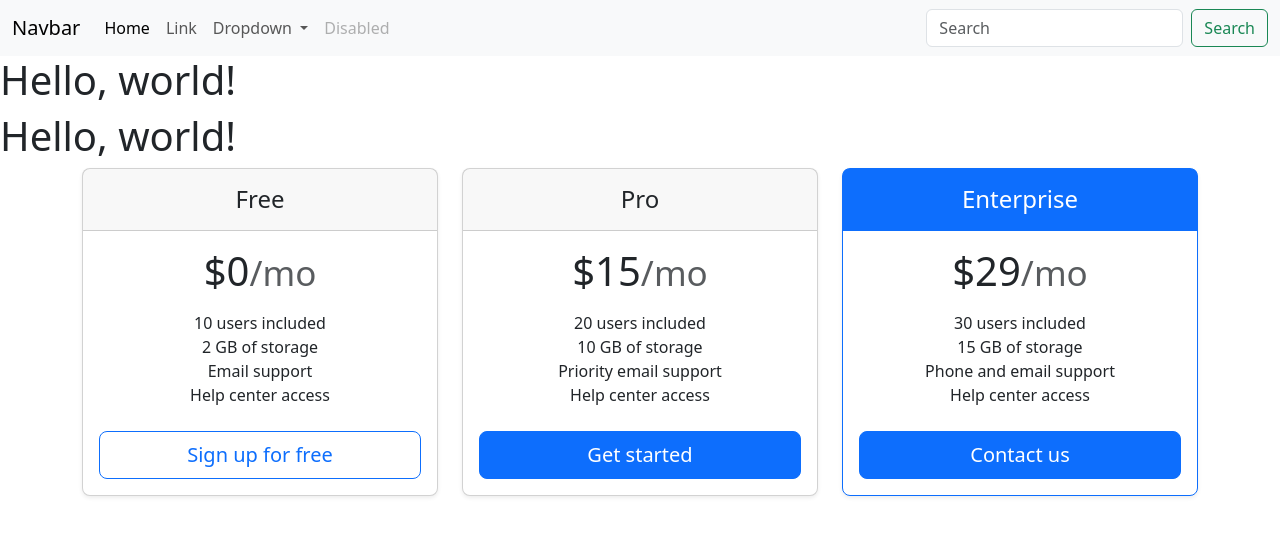
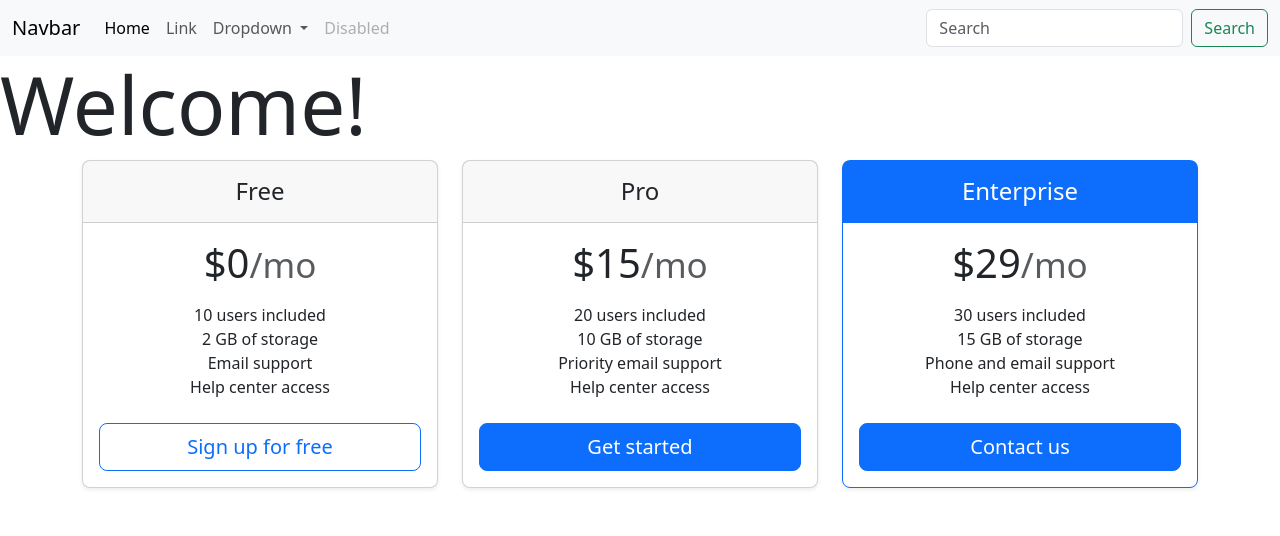
Before and after one commit to ouumai/feature-branch-workflow, a plain HTML site: page index.html in a window 1280 px wide. Drawn offline with nearby package versions, Linux system fonts and the light colour scheme.

Commit message:
change heading to welcome

```diff
--- a/index.html
+++ b/index.html
@@ -43,9 +43,8 @@
     </div>
   </div>
 </nav>
-    <h1>Hello, world!</h1>
+    <h1 class="display-1">Welcome!</h1>
     <script src="https://cdn.jsdelivr.net/npm/bootstrap@5.3.8/dist/js/bootstrap.bundle.min.js" integrity="sha384-FKyoEForCGlyvwx9Hj09JcYn3nv7wiPVlz7YYwJrWVcXK/BmnVDxM+D2scQbITxI" crossorigin="anonymous"></script>
-    <h1>Hello, world!</h1>
     <div class="container">
         <div class="row row-cols-1 row-cols-md-3 mb-3 text-center">
             <div class="col">
```
